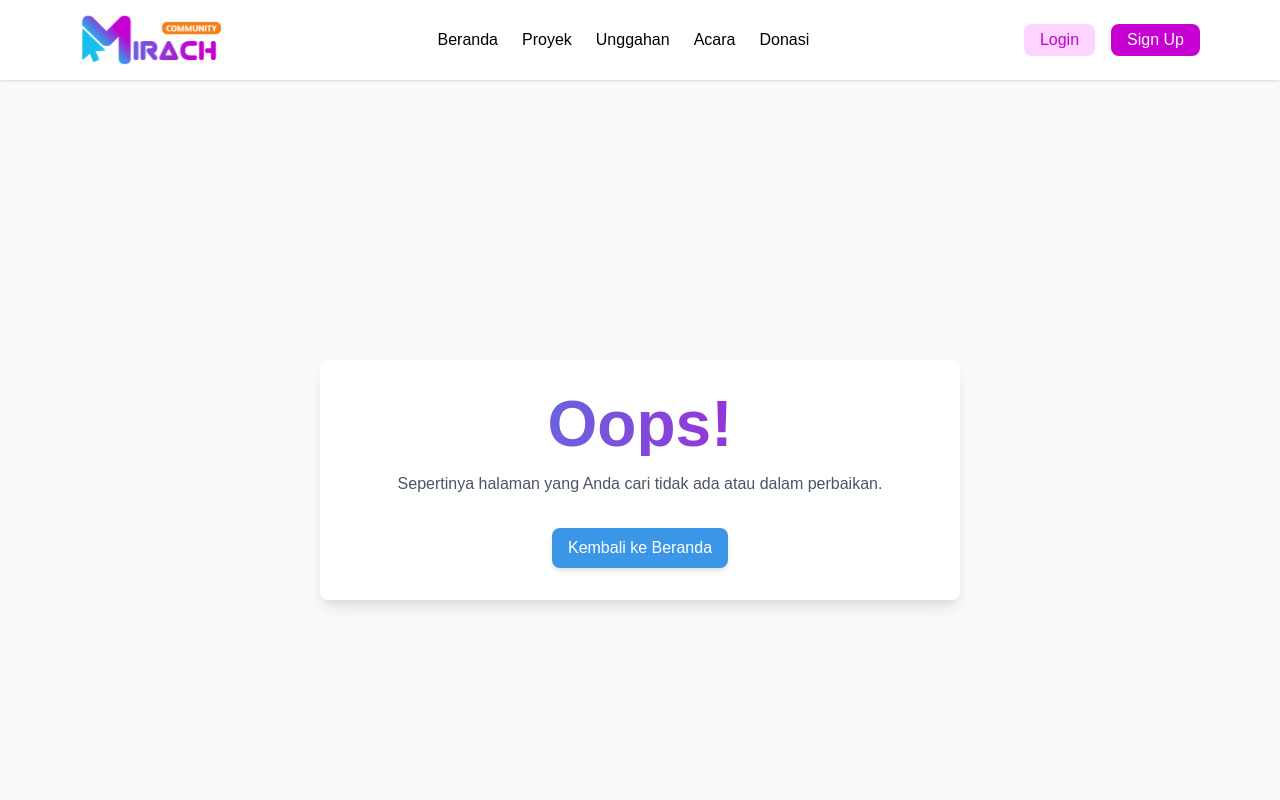
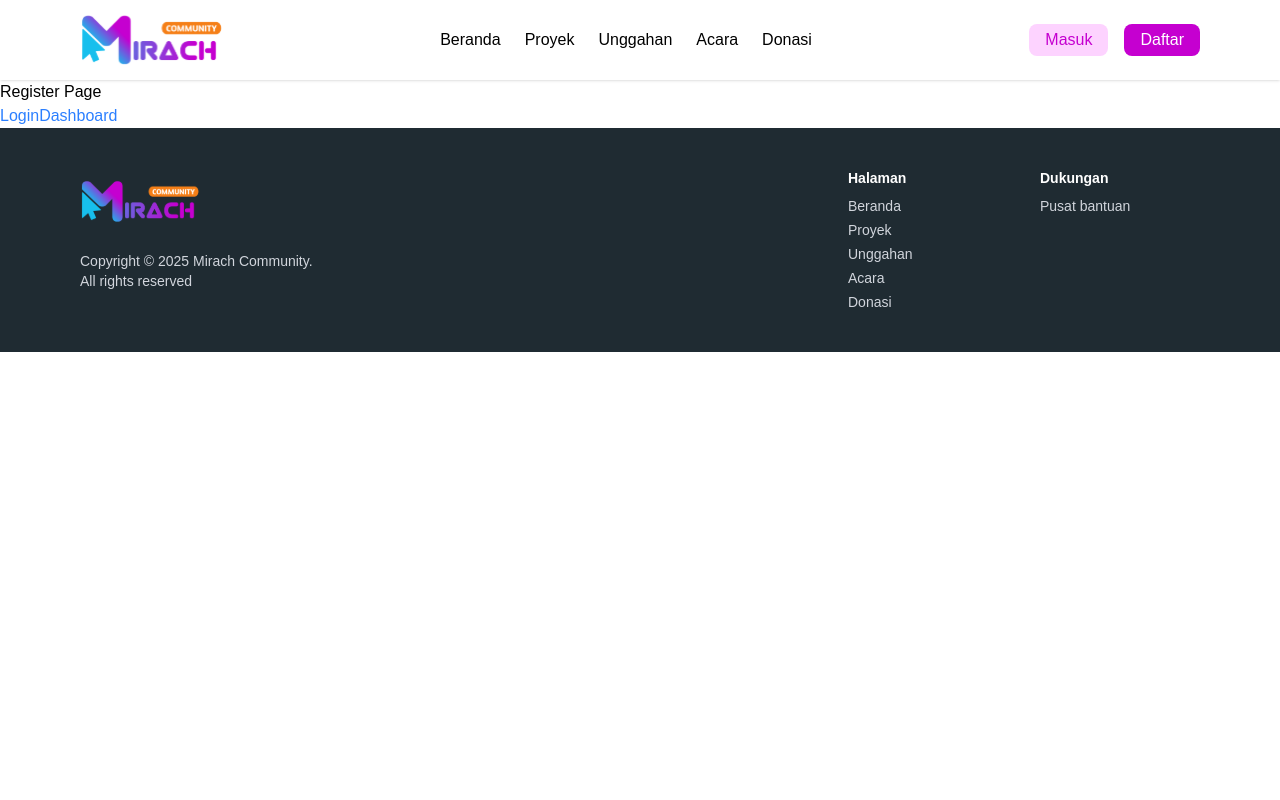
Before and after one commit to mirachcommunity/mirachcommunity, a Next.js app: page /auth/register in a window 1280 px wide. Before the commit this address had no page. Shown: the top 800 px of the page. Built offline with nearby package versions, Linux system fonts and the light colour scheme.

Commit message:
feat(auth): setup route structure for authentication pages

```diff
--- /dev/null
+++ b/src/app/auth/login/page.tsx
@@ -0,0 +1,11 @@
+import Link from "next/link";
+
+export default function Login() {
+  return (
+    <>
+     <p>Login Page</p>
+     <Link href="/auth/register" className="text-blue-500 hover:underline">Register</Link>
+     <Link href="/" className="text-blue-500 hover:underline">Dashboard</Link>
+    </>
+  )
+};
--- /dev/null
+++ b/src/app/auth/register/page.tsx
@@ -0,0 +1,11 @@
+import Link from "next/link";
+
+export default function Register() {
+  return (
+    <>
+     <p>Register Page</p>
+     <Link href="/auth/login" className="text-blue-500 hover:underline">Login</Link>
+     <Link href="/" className="text-blue-500 hover:underline">Dashboard</Link>
+    </>
+  )
+};
--- a/src/components/home/HeroSection.tsx
+++ b/src/components/home/HeroSection.tsx
@@ -37,7 +37,7 @@ export default function HeroSection() {
 
               {/* Button alternative */}
               <div className="flex justify-center lg:justify-start">
-                <Link href="/signup">
+                <Link href="/auth/register">
                   <button className="bg-[#A200B4] hover:bg-[#8A009B] text-white font-medium py-2 px-6 rounded-lg transition-colors duration-300 text-sm border-1 border-white hover:border-[#FFF600] flex items-center gap-2">
                     Bergabung Sekarang
                     <ArrowRightIcon className="w-4 h-4 text-white" />
--- a/src/components/layout/Header.tsx
+++ b/src/components/layout/Header.tsx
@@ -39,14 +39,14 @@ export default function Header() {
 
         {/* Desktop Buttons */}
         <div className="hidden lg:flex space-x-4">
-          <Link href="/login">
+          <Link href="/auth/login">
             <button className="bg-[#FDD3FF] hover:bg-[#A200B4] text-[#C500D0] hover:text-white font-medium py-1 px-4 rounded-lg transition-colors duration-300">
-              Login
+              Masuk
             </button>
           </Link>
-          <Link href="/signup">
+          <Link href="/auth/register">
             <button className="bg-[#C500D0] hover:bg-[#8A009B] text-white font-medium py-1 px-4 rounded-lg transition-colors duration-300">
-              Sign Up
+              Daftar
             </button>
           </Link>
         </div>
@@ -73,14 +73,14 @@ export default function Header() {
             </Link>
           ))}
           <div className={`pt-2 border-t mt-2 transition-all duration-300 ${isOpen ? "transform translate-y-0 opacity-100" : "transform translate-y-4 opacity-0"} ${isOpen ? "delay-350" : ""}`}>
-            <Link href="/login" onClick={() => setIsOpen(false)}>
+            <Link href="/auth/login" onClick={() => setIsOpen(false)}>
               <button className="w-full bg-[#FDD3FF] hover:bg-[#A200B4] text-[#C500D0] hover:text-white font-medium py-2 rounded-lg transition-colors duration-300 mb-2">
-                Login
+                Masuk
               </button>
             </Link>
-            <Link href="/signup" onClick={() => setIsOpen(false)}>
+            <Link href="/auth/register" onClick={() => setIsOpen(false)}>
               <button className="w-full bg-[#C500D0] hover:bg-[#8A009B] text-white font-medium py-2 rounded-lg transition-colors duration-300">
-                Sign Up
+                Daftar
               </button>
             </Link>
           </div>
```
